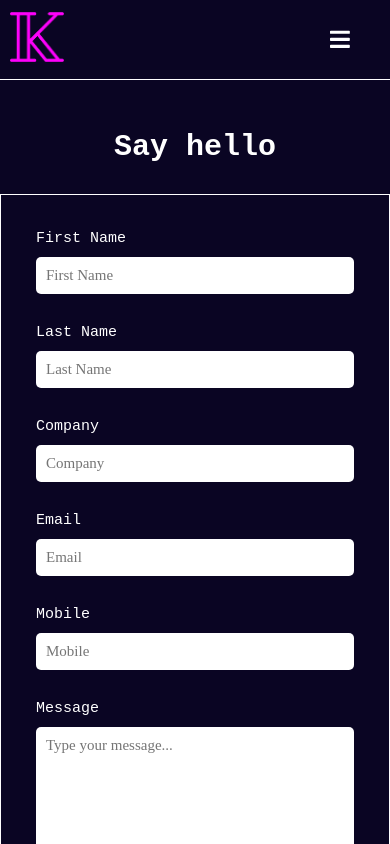
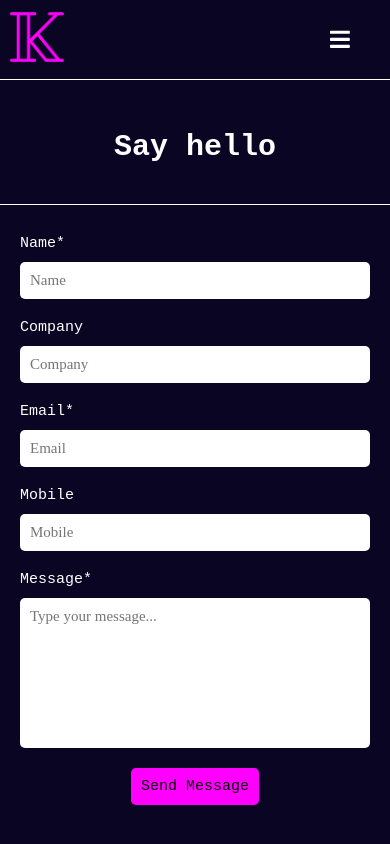
Before and after one commit to KaisaSS/portfolio, a React (Create React App) app: page /contact in a window 390 px wide. Shown: the top 844 px of the page. Built offline with nearby package versions, Linux system fonts and the light colour scheme.

Commit message:
Edit form display and required fields

```diff
--- a/src/components/contact/ContactForm.js
+++ b/src/components/contact/ContactForm.js
@@ -18,51 +18,43 @@ const ContactForm = ({ setIsSubmitted }) => {
   };
 
   return (
-    <div>
+    <div className="form-container">
       <h1 className="title">Say hello</h1>
       <form onSubmit={handleSubmit(onSubmit)}>
+        <div className="left-form">
           <label>
-          First Name
-          <input
-            type="text"
-            id="firstName"
-            placeholder="First Name"
-            {...register("firstName", { required: true })}
-          />
-          {errors.firstName && <p className="required">Required</p>}
+            Name*
+            <input type="text" id="name" placeholder="Name" {...register("name", { required: true })} />
+            {errors.name && <p className="required">Required</p>}
           </label>
-        <label>
-          Last Name
-          <input type="text" id="lastName" placeholder="Last Name" {...register("lastName", { required: true })} />
-          {errors.lastName && <p className="required">Required</p>}
-        </label>
+
           <label>
             Company
             <input type="text" id="company" placeholder="Company" {...register("company", { required: false })} />
           </label>
           <label>
-          Email
+            Email*
             <input type="email" id="email" placeholder="Email" {...register("email", { required: true })} />
             {errors.email && <p className="required">Required</p>}
           </label>
-
           <label>
             Mobile
-          <input type="number" id="mobile" placeholder="Mobile" {...register("mobile", { required: true })} />
-          {errors.mobile && <p className="required">Required</p>}
+            <input type="number" id="mobile" placeholder="Mobile" {...register("mobile", { required: false })} />
           </label>
+        </div>
+        <div className="right-form">
           <label>
-          Message
+            Message*
             <textarea
               type="text"
               id="message"
-            rows="6"
               placeholder="Type your message..."
               {...register("message", { required: true })}
             />
             {errors.message && <p className="required">Required</p>}
           </label>
-        <input className="submit-btn" type="submit" value="Send" />
+          <input className="submit-btn" type="submit" value="Send Message" />
+        </div>
       </form>
     </div>
   );
--- a/src/components/contact/SubmissionSuccess.js
+++ b/src/components/contact/SubmissionSuccess.js
@@ -1,3 +1,5 @@
+import { Link } from "react-router-dom";
+
 const SubmissionSuccess = () => {
   return (
     <div className="section success-message">
@@ -6,6 +8,9 @@ const SubmissionSuccess = () => {
       </h1>
       <p>Thank you for your message!</p>
       <p>I will be in touch shortly</p>
+      <p>
+        Return to <Link to="/">HOME</Link>
+      </p>
     </div>
   );
 };
--- a/src/components/contact/contact.css
+++ b/src/components/contact/contact.css
@@ -1,15 +1,27 @@
+.form-container {
+  min-height: 80vh;
+}
+
 form {
-  width: 50%;
+  width: 65%;
   display: flex;
-  justify-content: center;
+  justify-content: space-between;
+  border: 1px solid var(--white);
+  margin: 40px auto;
+  padding: 20px;
+  gap: 20px;
+}
+
+.right-form,
+.left-form {
+  flex: 1;
+  display: flex;
   flex-direction: column;
-  border: 1px solid var(--white);
-  margin: 30px auto;
-  padding: 20px;
+  justify-content: space-between;
 }
 
 label {
-  margin: 15px;
+  margin: 10px 0;
   display: flex;
   flex-direction: column;
   font-size: 15px;
@@ -27,19 +39,23 @@ textarea {
   resize: none;
 }
 
+textarea {
+  height: 205px;
+}
+
 input:focus,
 textarea:focus {
-  border: 2px solid var(--blue);
+  border: 1px solid var(--blue);
 }
 
 .submit-btn {
-  width: 90px;
   margin: 10px auto;
-  background: var(--white);
+  background: var(--pink);
   border: none;
   border-radius: 5px;
   transition: 0.2s linear;
   font-family: inherit;
+  cursor: pointer;
 }
 
 .submit-btn:hover {
@@ -48,6 +64,7 @@ textarea:focus {
 
 .submit-btn:active {
   transform: scale(1);
+  border: none;
 }
 
 .required {
@@ -61,6 +78,21 @@ textarea:focus {
   margin-bottom: 5px;
 }
 
+.success-message p:last-child {
+  margin-top: 30px;
+}
+
+.success-message a {
+  text-decoration: none;
+  color: var(--bgColor);
+  padding: 5px 8px;
+  background: var(--green);
+  border-radius: 5px;
+  font-weight: bold;
+  letter-spacing: 1px;
+  font-size: 16px;
+}
+
 .fa-check-circle {
   color: var(--green);
 }
@@ -68,6 +100,13 @@ textarea:focus {
 @media only screen and (max-width: 700px) {
   form {
     width: 100%;
-    border-bottom: none;
+    flex-direction: column;
+    border: none;
+    border-top: 1px solid var(--white);
+    gap: 0;
+  }
+
+  textarea {
+    height: 150px;
   }
 }
```
Lines whose indentation alone changed are shown as unchanged.
